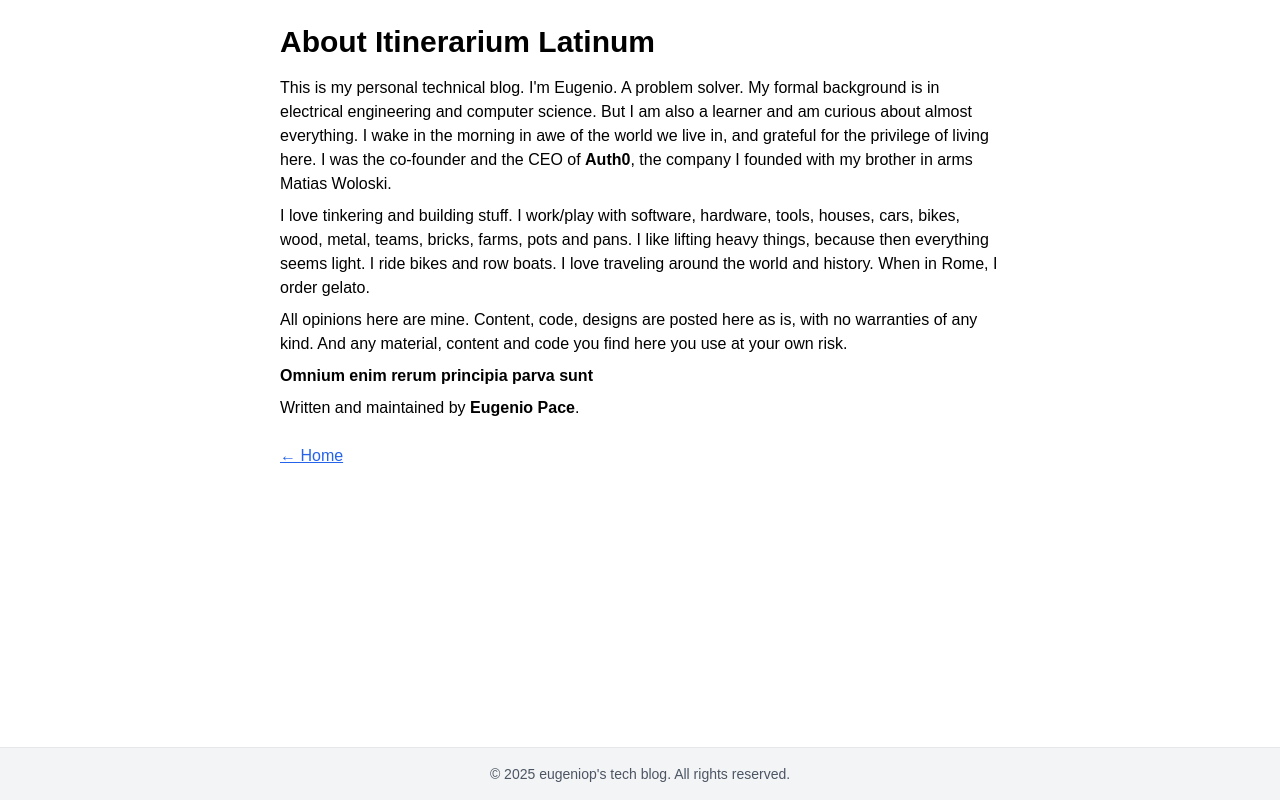
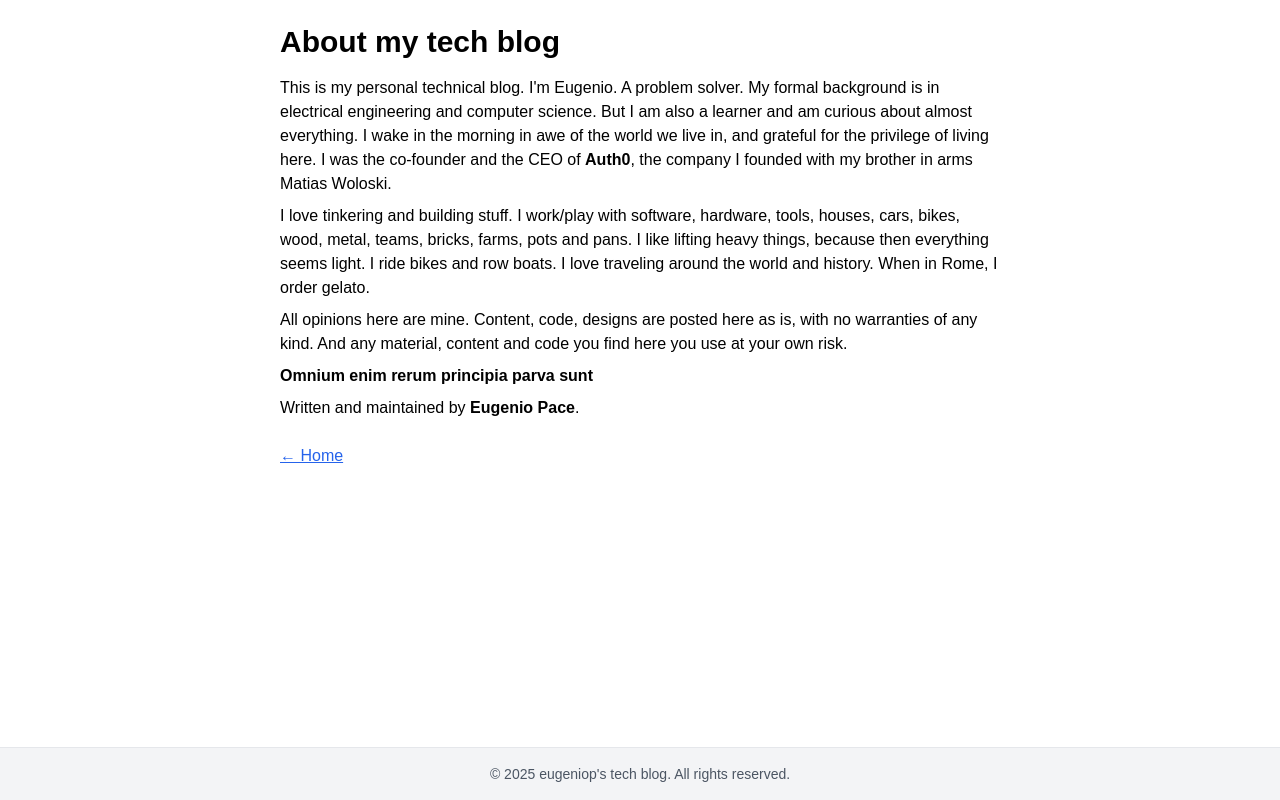
Before and after one commit to eugeniop/techblog, a React (Vite) app: page /about in a window 1280 px wide. Built offline with nearby package versions, Linux system fonts and the light colour scheme.

Commit message:
Fixed about

```diff
--- a/src/pages/About.jsx
+++ b/src/pages/About.jsx
@@ -1,13 +1,11 @@
 function About() {
   return (
     <div className="p-6 max-w-3xl mx-auto">
-          <h1 className="text-3xl font-bold mb-4">About Itinerarium Latinum</h1>
+          <h1 className="text-3xl font-bold mb-4">About my tech blog</h1>
           <p className="mb-2">
-              This is my personal technical blog. I'm Eugenio. A problem solver. My formal background is in electrical engineering and computer science. But I am also a learner and am curious about almost everything. I wake in the morning in awe of the world we live in, and grateful for the privilege of living here. I was the co-founder and the CEO of <strong>Auth0</strong>, the company I founded with my brother in arms Matias Woloski.
+            This is my personal technical blog. I'm Eugenio. A problem solver. My formal background is in electrical engineering and computer science. But I am also a learner and am curious about almost everything. I wake in the morning in awe of the world we live in, and grateful for the privilege of living here. I was the co-founder and the CEO of <strong>Auth0</strong>, the company I founded with my brother in arms Matias Woloski.
           </p>
-          <p className="mb-2">I love tinkering and building stuff. I work/play with software, hardware, tools, houses, cars, bikes, wood, metal, teams, bricks, farms, pots and pans.
-
-I like lifting heavy things, because then everything seems light. I ride bikes and row boats. I love traveling around the world and history. When in Rome, I order gelato.
+          <p className="mb-2">I love tinkering and building stuff. I work/play with software, hardware, tools, houses, cars, bikes, wood, metal, teams, bricks, farms, pots and pans. I like lifting heavy things, because then everything seems light. I ride bikes and row boats. I love traveling around the world and history. When in Rome, I order gelato.
           </p>
           <p className="mb-2">
             All opinions here are mine. Content, code, designs are posted here as is, with no warranties of any kind. And any material, content and code you find here you use at your own risk.
@@ -16,9 +14,9 @@ I like lifting heavy things, because then everything seems light. I ride bikes a
             <strong>Omnium enim rerum principia parva sunt</strong>
           </p>
           <p className="mb-2">
-              Written and maintained by <strong>Eugenio Pace</strong>.
+            Written and maintained by <strong>Eugenio Pace</strong>.
           </p><p className="mt-6">
-              <a href={import.meta.env.BASE_URL} className="text-blue-600 underline">← Home</a>
+            <a href={import.meta.env.BASE_URL} className="text-blue-600 underline">← Home</a>
           </p>
     </div>
   )
```
